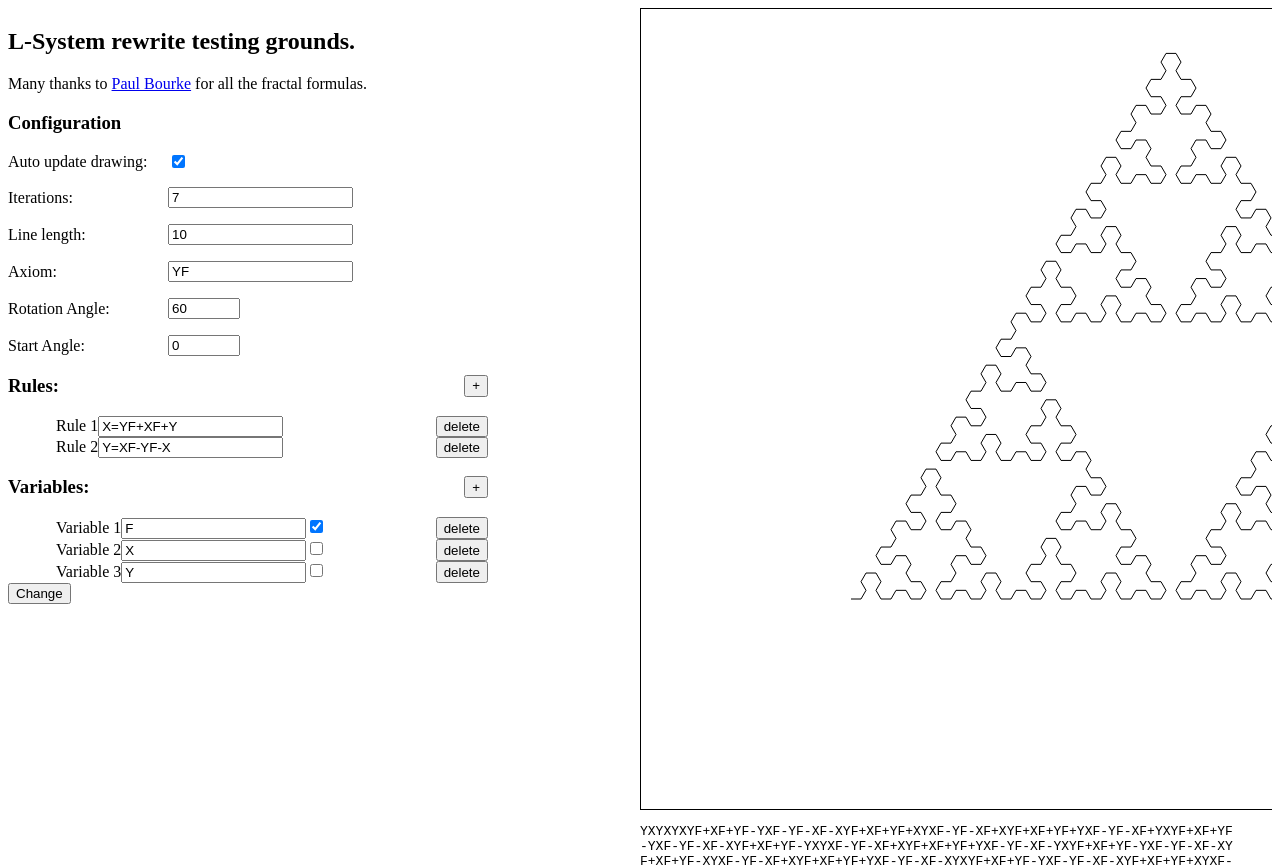
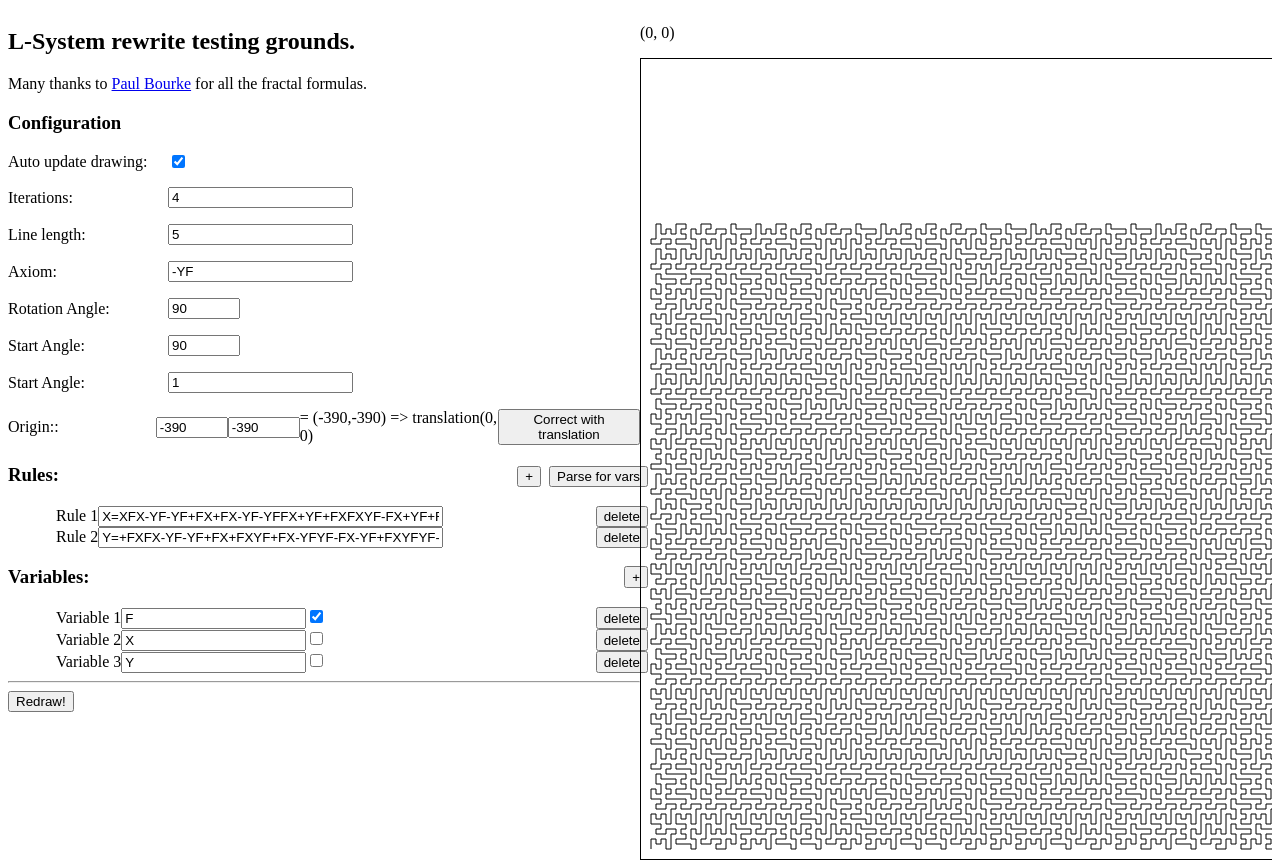
Before and after one commit to martinmolema/L-System, an Angular app: page /math-lsystem/ in a window 1280 px wide. Before the commit this address led to /. Shown: the top 867 px of the page. Built offline with nearby package versions, Linux system fonts and the light colour scheme.

Commit message:
Updates to interface

```diff
--- a/src/app/app.component.css
+++ b/src/app/app.component.css
@@ -9,7 +9,7 @@ main {
     height:fit-content;
 
     div.rules, div.variables {
-      width: 30rem;
+      width: 40rem;
       .item {
         margin-left: 3em;
         display: flex;
@@ -23,6 +23,10 @@ main {
         flex-direction: row;
         flex-wrap: nowrap;
         justify-content: space-between;
+
+        button + button {
+          margin-left: 0.5rem;
+        }
       }
     }
   }
--- a/src/app/app.component.html
+++ b/src/app/app.component.html
@@ -38,6 +38,18 @@
           <label for="inputStartAngle">Start Angle</label>
           <input name="startAngle" id="inputStartAngle" formControlName="startAngle" type="number" min="-180" max="180">
         </p>
+        <p>
+          <label for="inputLengthMultiplier">Start Angle</label>
+          <input name="lengthMultiplier" id="inputLengthMultiplier" formControlName="lengthMultiplier" type="number">
+        </p>
+        <p>
+          <label for="inputOriginX">Origin:</label>
+          <input name="originX" id="inputOriginX" formControlName="originX" type="number" min="-400" max="400">
+          <input name="originY" id="inputOriginY" formControlName="originY" type="number" min="-400" max="400">
+           = ({{originX?.value}},{{originY?.value}}) => translation({{translation?.x}}, {{translation?.y}})
+          <button (click)="updateOriginFromTranslation()">Correct with translation</button>
+
+        </p>
         <!--        <p>
                   <label for="inputRules">Rules</label>
                   <textarea name="lrules" id="inputRules" formControlName="rules" [rows]="4" [cols]="50"></textarea>
@@ -54,14 +66,17 @@
         <div class="rules">
           @if (rules) {
             <h3><span>Rules:</span>
+              <span>
               <button (click)="addNewRule('P=F')">+</button>
+              <button (click)="parseRulesForVariables()">Parse for vars</button>
+                </span>
             </h3>
             <ng-container formArrayName="listOfRules">
               @for (rule of rules.controls; track rules.controls; let j = $index) {
                 <div [formGroup]="oneRule(j)" class="item">
                   <div>
                     <label>Rule {{ j + 1 }}</label>
-                    <input formControlName="rule" minlength="1">
+                    <input formControlName="rule" minlength="1" size="40">
                   </div>
                   <button (click)="deleteOneRule(j)">delete</button>
                 </div>
@@ -80,9 +95,9 @@
               @for (item of variables.controls; track variables.controls; let j = $index) {
                 <div [formGroup]="oneVariable(j)" class="item">
                   <div>
-                      <label>Variable {{ j + 1 }}</label>
-                      <input formControlName="variableName" minlength="1" maxlength="1" type="text">
-                      <input formControlName="isDrawing" type="checkbox">
+                    <label>Variable {{ j + 1 }}</label>
+                    <input formControlName="variableName" minlength="1" maxlength="1" type="text">
+                    <input formControlName="isDrawing" type="checkbox">
                   </div>
                   <button (click)="deleteOneVariable(j)">delete</button>
                 </div>
@@ -90,14 +105,15 @@
             </ng-container>
           }
         </div>
-        <button (click)="submitValues()">Change</button>
+        <hr>
+        <button (click)="submitValues()">Redraw!</button>
       </form>
     </section>
   </article>
 
   <article id="drawingarea">
     <section>
-      <app-lsystem [lsystem]="lsystem"></app-lsystem>
+      <app-lsystem [lsystem]="lsystem" [(Translation)]="translation"></app-lsystem>
     </section>
     <section>
       {{ lsystem.completeFormula }}
--- a/src/app/app.component.ts
+++ b/src/app/app.component.ts
@@ -12,8 +12,7 @@ import {
 } from "@angular/forms";
 import {FormErrorDirective} from "./directives/form-error.directive";
 import {LSystemVariable} from "./classes/lsystem-variable";
-
-
+import {Point} from "./classes/point";
 
 function checkRules(ruleControl: AbstractControl): ValidationErrors | null {
   if (ruleControl.value === null) {
@@ -35,39 +34,38 @@ function checkRules(ruleControl: AbstractControl): ValidationErrors | null {
 function checkVariablesAndRules(form: FormGroup): null | ValidationErrors {
   const variables = (form.get('listOfVariables') as FormArray).controls.map((subform: AbstractControl) => (subform as FormGroup).get('variableName')?.value);
   const rules = (form.get('listOfRules') as FormArray).controls.map((subform: AbstractControl) => (subform as FormGroup).get('rule')?.value);
-  console.log(rules, variables);
 
   for (let r = 0; r < rules.length; r++) {
     const rule = rules[r].trim();
     const parts = rule.split('=');
 
     if (parts.length !== 2) {
-      console.log(`NotEnoughPartsForFormula: ${rule}`);
+      //console.log(`NotEnoughPartsForFormula: ${rule}`);
       return {NotEnoughPartsForFormula: rule};
     }
     const varname = parts[0].trim();
     const formula = parts[1].trim();
 
     if (varname.length !== 1) {
-      console.log(`WrongLengthVariableNameLeftOfEqualSign: ${varname}`);
+      //console.log(`WrongLengthVariableNameLeftOfEqualSign: ${varname}`);
       return {WrongLengthVariableNameLeftOfEqualSign: varname};
     }
 
     if (!variables.includes(varname)) {
-      console.log(`WrongVariableLeftOfEqualSign: ${varname}`);
+      //console.log(`WrongVariableLeftOfEqualSign: ${varname}`);
       return {WrongVariableLeftOfEqualSign: varname}
     }
 
     for (let c = 0; c < formula.length; c++) {
       let char = formula.charAt(c);
       if (! (SpecialChars.includes(char)) && !variables.includes(char)) {
-        console.log(`Wrong char in formula: ${char}`);
+        //console.log(`Wrong char in formula: ${char}`);
         return {WrongVariable: char};
       }
     }
-    console.log(`Formula OK : ${formula}`)
+   // console.log(`Formula OK : ${formula}`)
   }
-  console.log(`All formulas ok`);
+  //console.log(`All formulas ok`);
   return null;
 }
 
@@ -86,14 +84,17 @@ export class AppComponent {
   lsystem: LSystemCalculator;
   autoUpdateDrawing:boolean = true;
 
+  translation: Point | undefined = undefined;
+
   formgroup: FormGroup;
 
   constructor(
     private formBuilder: FormBuilder,
   ) {
-    this.lsystem = new LSystemCalculator(400, 400);
+    this.lsystem = new LSystemCalculator(800, 800);
 
-    this.createFractal();
+    this.setupLSystem();
+    this.translation = new Point(0,0);
 
     this.formgroup = new FormGroup({});
     this.createForm();
@@ -110,7 +111,9 @@ export class AppComponent {
       lineLength: [this.lsystem.lineLength, [Validators.required, Validators.min(0), Validators.max(800)]],
       originX: [this.lsystem.OriginX, [Validators.required, Validators.min(-400), Validators.max(400)]],
       originY: [this.lsystem.OriginY, [Validators.required, Validators.min(-400), Validators.max(400)]],
+      lengthMultiplier: [this.lsystem.lineLengthMultiplier, [Validators.required]],
       axiom: [this.lsystem.Axiom, [Validators.required, Validators.minLength(1)]],
+
       listOfVariables: this.formBuilder.array([]),
       listOfRules: this.formBuilder.array([]),
     },
@@ -119,6 +122,26 @@ export class AppComponent {
       });
     this.updateVariables();
     this.updateRules();
+  }
+
+  updateOriginFromTranslation():void {
+    if (this.translation) {
+      this.lsystem.translateOrigin(this.translation.x, -this.translation.y);
+
+      const newX = this.lsystem.OriginX;
+      const newY = this.lsystem.OriginY;
+
+      console.log(newX, newY);
+
+      this.originX?.setValue(newX);
+      this.originY?.setValue(newY);
+
+      if (this.autoUpdateDrawing) {
+        this.translation = new Point(0,0);
+
+        this.changeParametersAndRedraw();
+      }
+    }
   }
 
   updateRules(): void {
@@ -156,6 +179,36 @@ export class AppComponent {
       }]
     })
     varArray?.push(item);
+  }
+
+  parseRulesForVariables() {
+    this.clearVariables();
+    const uniqueVariablesFound = new Set<string>();
+
+    this.rules?.controls.forEach((control: AbstractControl) => {
+      const formGroup = (control as FormGroup);
+      if (formGroup.valid) {
+        const rule = formGroup.get('rule')?.value;
+
+        rule.split('').forEach((char: string) => uniqueVariablesFound.add(char));
+      }
+    });
+    Array.from(uniqueVariablesFound.values()).forEach((char: string) => {
+      const isDrawingVar = ['F', 'G'].includes(char);
+      const isSpecialChar = SpecialChars.includes(char);
+      const isEqualChar = (char == '=');
+      if (!isSpecialChar && !isEqualChar) {
+        const newVar = new LSystemVariable(char, isDrawingVar);
+        this.lsystem.addVariableObject(newVar);
+        this.addNewVariable(newVar);
+      }
+    });
+
+  }
+
+  clearVariables():void {
+    this.lsystem.clearVariables();
+    this.variables?.clear();
   }
 
   createHandlers(): void{
@@ -198,18 +251,19 @@ export class AppComponent {
     });
 
     this.variables?.controls.forEach((variable: AbstractControl) => {
-      this.lsystem.addVariable(variable.value);
+      this.lsystem.addVariableObject(variable.value);
     });
     this.lsystem.setAxiom(this.axiom?.value);
     this.lsystem.startingAngle = this.startAngle?.value;
     this.lsystem.rotationAngle = this.rotationAngle?.value;
+
   }
 
   redraw(nrOfIterations:number): void {
+
     this.lsystem.startGeneration(nrOfIterations);
 
   }
-
 
   get autoUpdate(): AbstractControl | null {return this.formgroup.get('autoUpdate');  }
   get nrOfIterations(): AbstractControl | null {return this.formgroup.get('nrOfIterations');  }
@@ -248,12 +302,12 @@ export class AppComponent {
     this.rules?.removeAt(index);
   }
 
-  createFractal() {
+  setupLSystem() {
     /*
         // bushy cactus tree
-        lsystem.addVariable('F');
-        lsystem.addVariable('X');
-        lsystem.addVariable('Y');
+        lsystem.addVariableObject('F');
+        lsystem.addVariableObject('X');
+        lsystem.addVariableObject('Y');
         lsystem.addRule('X=X[-FFF][+FFF]FX');
         lsystem.addRule('Y=YFX[+Y][-Y]');
         lsystem.setAxiom('Y');
@@ -266,7 +320,7 @@ export class AppComponent {
     /*
 
         // squares
-        lsystem.addVariable('F');
+        lsystem.addVariableObject('F');
         lsystem.addRule('F=FF+F-F+F+FF');
         lsystem.setAxiom('F+F+F+F');
         lsystem.lineLength = 20;
@@ -277,8 +331,8 @@ export class AppComponent {
 
 /*
     // fractal tree
-    this.lsystem.addVariable('F');
-    this.lsystem.addVariable('X');
+    this.lsystem.addVariableObject('F');
+    this.lsystem.addVariableObject('X');
     this.lsystem.addRule('X= >[-FX]+FX');
     this.lsystem.setAxiom('FX');
     this.lsystem.lineLength = 200;
@@ -290,8 +344,8 @@ export class AppComponent {
 
     /*
     // plant left oriented
-    lsystem.addVariable('F');
-    lsystem.addVariable('X');
+    lsystem.addVariableObject('F');
+    lsystem.addVariableObject('X');
     lsystem.addRule('X=F-[[X]+X]+F[+FX]-X');
     lsystem.addRule('F=FF');
     lsystem.setAxiom('X');
@@ -303,8 +357,8 @@ export class AppComponent {
     /*
 
         // square sierpinski
-        lsystem.addVariable('F');
-        lsystem.addVariable('X');
+        lsystem.addVariableObject('F');
+        lsystem.addVariableObject('X');
         lsystem.addRule('X=XF-F+F-XF+F+XF-F+F-X');
         lsystem.setAxiom('F+XF+F+XF');
         lsystem.lineLength = 10;
@@ -314,7 +368,7 @@ export class AppComponent {
     */
     /*
         // ?
-        lsystem.addVariable('F');
+        lsystem.addVariableObject('F');
         lsystem.addRule('F=F+F-F-FF+F+F-F');
         lsystem.setAxiom('F+F+F+F');
         lsystem.lineLength = 5;
@@ -325,7 +379,7 @@ export class AppComponent {
 
     /*
         // triangles
-        lsystem.addVariable('F');
+        lsystem.addVariableObject('F');
         lsystem.addRule('F=F-F+F');
         lsystem.setAxiom('F+F+F');
         lsystem.lineLength = 20;
@@ -336,9 +390,9 @@ export class AppComponent {
     /*
 
         // Peano Curve
-        lsystem.addVariable('X');
-        lsystem.addVariable('Y');
-        lsystem.addVariable('F');
+        lsystem.addVariableObject('X');
+        lsystem.addVariableObject('Y');
+        lsystem.addVariableObject('F');
         lsystem.addRule('X=XFYFX+F+YFXFY-F-XFYFX');
         lsystem.addRule('Y=YFXFY-F-XFYFX+F+YFXFY');
         lsystem.setAxiom('X');
@@ -347,10 +401,10 @@ export class AppComponent {
         lsystem.setOrigin(200, -300);
         lsystem.startGeneration(5);
     */
-        // Sierpinski Arrowhead
-        this.lsystem.addVariable(new LSystemVariable('F', true));
-        this.lsystem.addVariable(new LSystemVariable('X', false));
-        this.lsystem.addVariable(new LSystemVariable('Y', false));
+    /*    // Sierpinski Arrowhead
+        this.lsystem.addVariableObject(new LSystemVariable('F', true));
+        this.lsystem.addVariableObject(new LSystemVariable('X', false));
+        this.lsystem.addVariableObject(new LSystemVariable('Y', false));
         this.lsystem.addRule('X=YF+XF+Y');
         this.lsystem.addRule('Y=XF-YF-X');
         this.lsystem.setAxiom('YF');
@@ -359,12 +413,12 @@ export class AppComponent {
         this.lsystem.rotationAngle = 60;
         this.lsystem.setOriginBottomLeft(10,10)
         this.lsystem.startGeneration(7);
-
+*/
     /*
         // Hilbert
-        lsystem.addVariable('F');
-        lsystem.addVariable('X');
-        lsystem.addVariable('Y');
+        lsystem.addVariableObject('F');
+        lsystem.addVariableObject('X');
+        lsystem.addVariableObject('Y');
         lsystem.addRule('X=-YF+XFX+FY-');
         lsystem.addRule('Y=+XF-YFY-FX+');
         lsystem.setAxiom('X');
@@ -376,7 +430,7 @@ export class AppComponent {
     /*
 
         // Quadratic Snowflake variant B
-        lsystem.addVariable('F');
+        lsystem.addVariableObject('F');
         lsystem.addRule('F=F+F-F-F+F');
         lsystem.setAxiom('FF+FF+FF+FF');
         lsystem.lineLength = 3 ;
@@ -386,21 +440,17 @@ export class AppComponent {
     */
 
 
-    /*
-
         // Quadratic Gosper
-        lsystem.addVariable('F');
-        lsystem.addVariable('X');
-        lsystem.addVariable('Y');
-        lsystem.addRule('X=XFX-YF-YF+FX+FX-YF-YFFX+YF+FXFXYF-FX+YF+FXFX+YF-FXYF-YF-FX+FX+YFYF-');
-        lsystem.addRule('Y=+FXFX-YF-YF+FX+FXYF+FX-YFYF-FX-YF+FXYFYF-FX-YFFX+FX+YF-YF-FX+FX+YFY');
-        lsystem.setAxiom('-YF');
-        lsystem.lineLength = 5;
-        lsystem.rotationAngle = 90;
-        lsystem.setOriginBottomLeft(10,10);
-        lsystem.startGeneration(4);
-    */
-
+        this.lsystem.addVariableSimple('F', true);
+        this.lsystem.addVariableSimple('X');
+        this.lsystem.addVariableSimple('Y');
+        this.lsystem.addRule('X=XFX-YF-YF+FX+FX-YF-YFFX+YF+FXFXYF-FX+YF+FXFX+YF-FXYF-YF-FX+FX+YFYF-');
+        this.lsystem.addRule('Y=+FXFX-YF-YF+FX+FXYF+FX-YFYF-FX-YF+FXYFYF-FX-YFFX+FX+YF-YF-FX+FX+YFY');
+        this.lsystem.setAxiom('-YF');
+        this.lsystem.lineLength = 5;
+        this.lsystem.rotationAngle = 90;
+        this.lsystem.setOriginBottomLeft(10,10);
+        this.lsystem.startGeneration(4);
   }
 
 }
--- a/src/app/classes/lsystem-calculator.ts
+++ b/src/app/classes/lsystem-calculator.ts
@@ -35,6 +35,10 @@ export class LSystemCalculator {
     this.svgWidth = svgWidth;
     this.stack = new Array<StackItem>();
     this.lines = new Array<SVGLine>();
+  }
+
+  clearVariables(): void {
+    this.vars = new Array<LSystemVariable>();
   }
 
   get rulesAsString(): string {
@@ -82,6 +86,10 @@ export class LSystemCalculator {
     this.originY = this.svgHeight / 2 - marginY;
   }
 
+  translateOrigin(x: number, y:number): void {
+    this.setOrigin(this.originX + x, this.originY + y);
+  }
+
   get OriginX(): number {
     return this.originX;
   }
@@ -116,8 +124,12 @@ export class LSystemCalculator {
     this.processRules();
   }
 
-  addVariable(variable: LSystemVariable) {
+  addVariableObject(variable: LSystemVariable) {
     this.vars.push(variable);
+  }
+
+  addVariableSimple(varname: string, isdrawingVariable: boolean = false) {
+    this.addVariableObject(new LSystemVariable(varname, isdrawingVariable));
   }
 
   setAxiom(axiom: string) {
--- a/src/app/lsystem/lsystem.component.html
+++ b/src/app/lsystem/lsystem.component.html
@@ -1,3 +1,6 @@
+<P>
+  ({{translation.x}}, {{translation.y}})
+</P>
 <svg width="800" height="800" #drawing
      (wheel)="handleWheelevent($event)"
      (mousedown)="startDrag($event)"
@@ -5,7 +8,12 @@
      (mousemove)="drag($event)"
 >
   <g transform="translate(400,400) scale(1,-1)">
+    <!--<circle cx="0" cy="0" r="10" stroke="red" fill="red" fill-opacity="0.5"></circle>-->
     <g id="canvas" [attr.transform]="transformString">
+<!--
+      <circle cx="0" cy="0" r="10" stroke="blue" fill="blue" fill-opacity="0.5"></circle>
+      <circle [attr.cx]="lsystem?.OriginX" [attr.cy]="lsystem?.OriginY" r="10" stroke="green" fill="green" fill-opacity="0.5"></circle>
+-->
       @for (line of lsystem?.lines; track $index) {
         <line
           [attr.x1]="line.x1"
--- a/src/app/lsystem/lsystem.component.ts
+++ b/src/app/lsystem/lsystem.component.ts
@@ -1,4 +1,14 @@
-import {AfterViewInit, Component, ElementRef, Input, OnChanges, OnInit, SimpleChanges, ViewChild} from '@angular/core';
+import {
+  AfterViewInit,
+  Component,
+  ElementRef, EventEmitter,
+  Input,
+  OnChanges,
+  OnInit,
+  Output,
+  SimpleChanges,
+  ViewChild
+} from '@angular/core';
 import {Point} from "../classes/point";
 import {LSystemCalculator} from "../classes/lsystem-calculator";
 
@@ -13,11 +23,13 @@ import {LSystemCalculator} from "../classes/lsystem-calculator";
 export class LSystemComponent implements OnChanges, OnInit, AfterViewInit {
 
   @Input() lsystem: LSystemCalculator | undefined = undefined;
+  @Input() Translation: Point | undefined = undefined;
   @ViewChild("drawing") drawingElement: ElementRef | undefined;
+  @Output() TranslationChange: EventEmitter<Point> = new EventEmitter<Point>();
 
-  startPoint = new Point(0,0);
-  translation = new Point(0,0);
-  temporaryTranslation = new Point(0,0);
+  startPoint = new Point(0, 0);
+  translation = new Point(0, 0);
+  temporaryTranslation = new Point(0, 0);
   zoomFactor = 1;
   transformString: string;
   isDragging = false;
@@ -29,7 +41,14 @@ export class LSystemComponent implements OnChanges, OnInit, AfterViewInit {
 
   ngOnChanges(changes: SimpleChanges): void {
     if (this.lsystem instanceof LSystemCalculator) {
+      if (changes['Translation'] && this.Translation) {
+        const newTranslation = (changes['Translation'].currentValue as unknown) as Point;
+        this.setZoomTranslation(this.zoomFactor, newTranslation, false);
+        this.translation.x = newTranslation.x;
+        this.translation.y = newTranslation.y;
       }
+    }
+
   }
 
   ngOnInit(): void {
@@ -44,11 +63,10 @@ export class LSystemComponent implements OnChanges, OnInit, AfterViewInit {
   handleWheelevent(event: WheelEvent): void {
     if (event.deltaY < 0) {
       this.zoomFactor += 0.1;
-    }
-    else {
+    } else {
       this.zoomFactor -= 0.1;
     }
-    this.zoomFactor = Math.min(5,this.zoomFactor);
+    this.zoomFactor = Math.min(5, this.zoomFactor);
     this.zoomFactor = Math.max(0.1, this.zoomFactor);
 
     this.setZoomTranslation(this.zoomFactor, this.translation);
@@ -62,7 +80,7 @@ export class LSystemComponent implements OnChanges, OnInit, AfterViewInit {
     this.startPoint.x = startX;
     this.startPoint.y = startY;
     this.startPoint = new Point(this.startPoint.x, this.startPoint.y);
-    this.temporaryTranslation = new Point(0,0);
+    this.temporaryTranslation = new Point(0, 0);
 
   }
 
@@ -70,8 +88,11 @@ export class LSystemComponent implements OnChanges, OnInit, AfterViewInit {
     if (this.isDragging) {
       this.isDragging = false;
 
+      if (this.translation) {
         this.translation.x = this.temporaryTranslation.x;
         this.translation.y = this.temporaryTranslation.y;
+        this.TranslationChange.emit(this.translation);
+      }
     }
   }
 
@@ -84,19 +105,30 @@ export class LSystemComponent implements OnChanges, OnInit, AfterViewInit {
       let diffX = newX - this.startPoint.x;
       let diffY = newY - this.startPoint.y;
 
-      this.temporaryTranslation.x = this.translation.x + diffX;
-      this.temporaryTranslation.y = this.translation.y + diffY;
+      if (this.translation) {
+
+        this.temporaryTranslation.x = this.translation?.x + diffX;
+        this.temporaryTranslation.y = this.translation?.y + diffY;
 
         this.setZoomTranslation(this.zoomFactor, this.temporaryTranslation);
+      }
     }
 
   }
 
-  setZoomTranslation(zoom: number, translation:Point){
+  setZoomTranslation(zoom: number, translation: Point | undefined, emitNewValue = true) {
+    if (translation) {
       const translateStr = `translate(${translation.x},${-translation.y})`;
       const zoomStr = `scale(${zoom},${zoom})`;
 
       this.transformString = `${translateStr} ${zoomStr}`;
+      console.log(this.transformString);
+
+    }
+
+    if (emitNewValue) {
+      this.TranslationChange.emit(translation);
+    }
   }
 
 }
--- a/src/index.html
+++ b/src/index.html
@@ -3,7 +3,7 @@
 <head>
   <meta charset="utf-8">
   <title>MathLsystem</title>
-  <base href="/">
+  <base href="/math-lsystem">
   <meta name="viewport" content="width=device-width, initial-scale=1">
   <link rel="icon" type="image/x-icon" href="favicon.ico">
 </head>
```
Also changed, not shown: 1 other file (tests, documents, lock files or other folders). Lines whose indentation alone changed are shown as unchanged.
